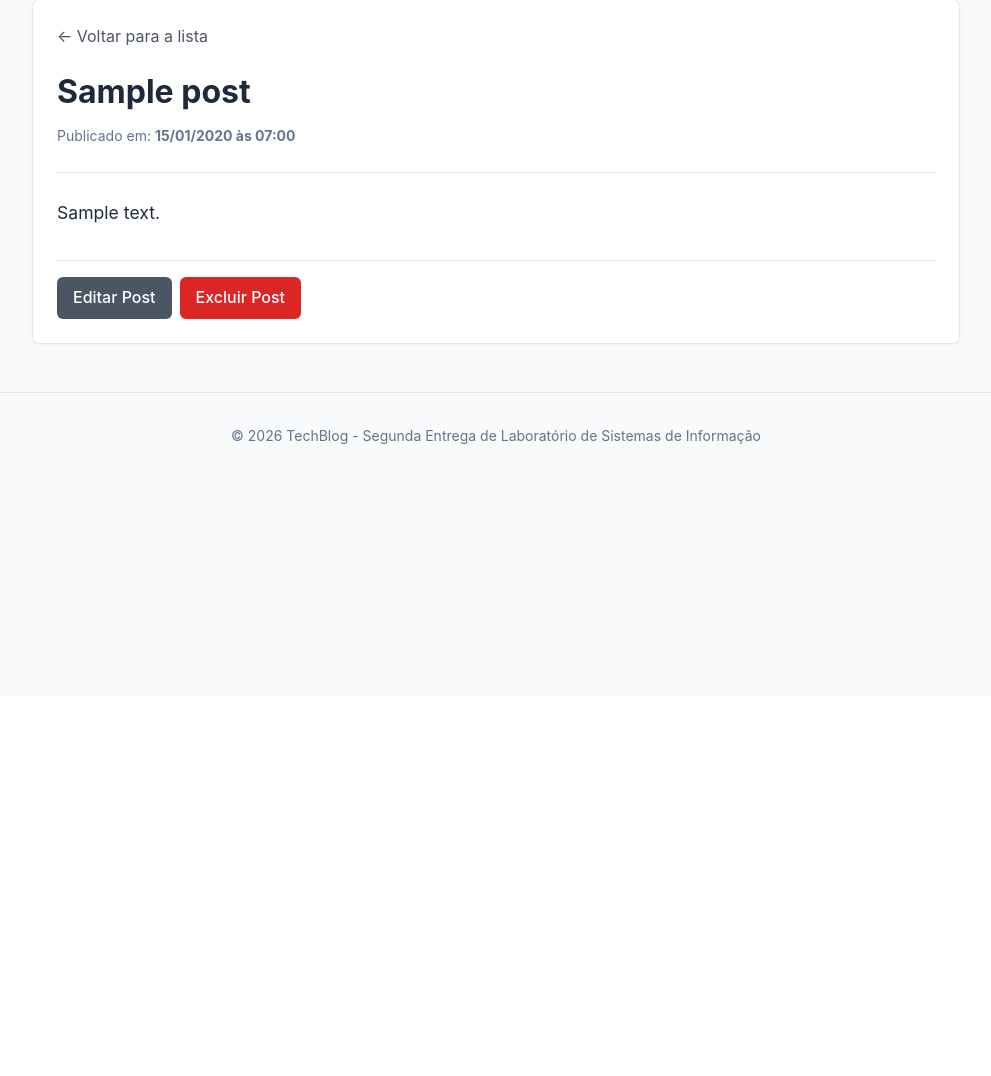
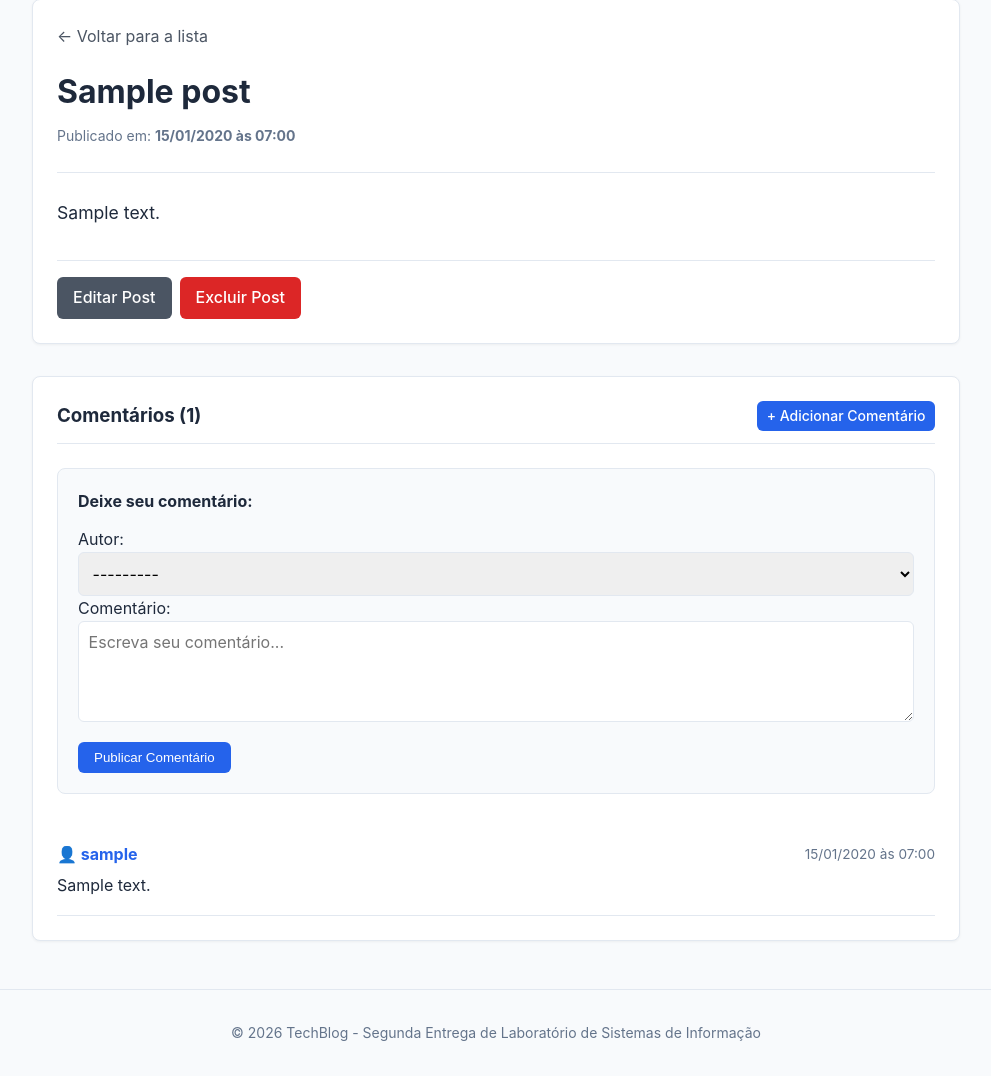
Before and after one commit to vaxco12314/pmr3304-django-blog, a Django app: page /post/1/ in a window 1280 px wide. Shown: the part 104-1180 px from the top of the page, without its empty margins (144-1135 px from the left). Before the commit the page ends 548 px from the top, so only its background shows below. Run offline with Django 5.2, Linux system fonts and the light colour scheme; tables that the repository leaves empty hold one stand-in row (values such as "Sample post").

Commit message:
Parte 2: Implementando sistema de comentarios nos posts

```diff
--- a/blog/forms.py
+++ b/blog/forms.py
@@ -1,5 +1,5 @@
 from django import forms
-from .models import Post
+from .models import Post, Comment
 
 class PostForm(forms.ModelForm):
     class Meta:
@@ -9,3 +9,17 @@ class PostForm(forms.ModelForm):
             'title': forms.TextInput(attrs={'class': 'form-control', 'placeholder': 'Digite o título do post'}),
             'content': forms.Textarea(attrs={'class': 'form-control', 'rows': 10, 'placeholder': 'Digite o conteúdo ou tags HTML'}),
         }
+
+
+class CommentForm(forms.ModelForm):
+    class Meta:
+        model = Comment
+        fields = ['author', 'text']
+        labels = {
+            'author': 'Autor',
+            'text': 'Comentário',
+        }
+        widgets = {
+            'author': forms.Select(attrs={'class': 'form-control'}),
+            'text': forms.Textarea(attrs={'class': 'form-control', 'rows': 4, 'placeholder': 'Escreva seu comentário...'}),
+        }
--- a/blog/models.py
+++ b/blog/models.py
@@ -1,3 +1,4 @@
+from django.conf import settings
 from django.db import models
 from django.urls import reverse
 
@@ -16,3 +17,18 @@ class Post(models.Model):
 
     def get_absolute_url(self):
         return reverse('post_detail', kwargs={'pk': self.pk})
+
+
+class Comment(models.Model):
+    post = models.ForeignKey(Post, on_delete=models.CASCADE, related_name='comments', verbose_name="Post")
+    author = models.ForeignKey(settings.AUTH_USER_MODEL, on_delete=models.CASCADE, verbose_name="Autor")
+    text = models.TextField(verbose_name="Comentário")
+    created_at = models.DateTimeField(auto_now_add=True, verbose_name="Data de Postagem")
+
+    class Meta:
+        ordering = ['-created_at']
+        verbose_name = "Comentário"
+        verbose_name_plural = "Comentários"
+
+    def __str__(self):
+        return f"Comentário de {self.author} em '{self.post}'"
--- a/blog/urls.py
+++ b/blog/urls.py
@@ -7,4 +7,5 @@ urlpatterns = [
     path('post/new/', views.PostCreateView.as_view(), name='post_create'),
     path('post/<int:pk>/edit/', views.PostUpdateView.as_view(), name='post_update'),
     path('post/<int:pk>/delete/', views.PostDeleteView.as_view(), name='post_delete'),
+    path('post/<int:pk>/comment/', views.comment_create, name='comment_create'),
 ]
--- a/blog/views.py
+++ b/blog/views.py
@@ -1,10 +1,11 @@
+from django.shortcuts import render, redirect, get_object_or_404
 from django.urls import reverse_lazy
 from django.views.generic import ListView, DetailView, CreateView, UpdateView, DeleteView
-from .models import Post
-from .forms import PostForm
+from .models import Post, Comment
+from .forms import PostForm, CommentForm
 
 # ==========================================
-# VERSÃO 3: Class-Based Views Genéricas
+# PARTE 2: Views com Sistema de Comentários
 # ==========================================
 
 class PostListView(ListView):
@@ -16,6 +17,11 @@ class PostDetailView(DetailView):
     model = Post
     template_name = 'blog/post_detail.html'
     context_object_name = 'post'
+
+    def get_context_data(self, **kwargs):
+        context = super().get_context_data(**kwargs)
+        context['comment_form'] = CommentForm()
+        return context
 
 class PostCreateView(CreateView):
     model = Post
@@ -32,3 +38,16 @@ class PostDeleteView(DeleteView):
     template_name = 'blog/post_confirm_delete.html'
     context_object_name = 'post'
     success_url = reverse_lazy('post_list')
+
+def comment_create(request, pk):
+    post = get_object_or_404(Post, pk=pk)
+    if request.method == 'POST':
+        form = CommentForm(request.POST)
+        if form.is_valid():
+            comment = form.save(commit=False)
+            comment.post = post
+            comment.save()
+            return redirect('post_detail', pk=post.pk)
+    else:
+        form = CommentForm()
+    return render(request, 'blog/comment_form.html', {'form': form, 'post': post})
--- a/templates/blog/post_detail.html
+++ b/templates/blog/post_detail.html
@@ -24,8 +24,36 @@
     </div>
 </article>
 
-{# Seção de comentários será adicionada na Parte 2 #}
-{% block comments_section %}
+{# Seção de Comentários #}
+<section class="card" style="margin-top: 2rem;">
+    <div style="display: flex; justify-content: space-between; align-items: center; margin-bottom: 1.5rem; border-bottom: 1px solid var(--border); padding-bottom: 0.75rem;">
+        <h3>Comentários ({{ post.comments.count }})</h3>
+        <a href="{% url 'comment_create' post.pk %}" class="btn btn-primary btn-sm">+ Adicionar Comentário</a>
+    </div>
+
+    {# Formulário direto na página individual do post #}
+    <div style="background-color: var(--bg); padding: 1.25rem; border-radius: 8px; margin-bottom: 2rem; border: 1px solid var(--border);">
+        <h4 style="margin-bottom: 0.75rem;">Deixe seu comentário:</h4>
+        <form method="POST" action="{% url 'comment_create' post.pk %}">
+            {% csrf_token %}
+            {{ comment_form.as_p }}
+            <button type="submit" class="btn btn-primary" style="margin-top: 0.75rem;">Publicar Comentário</button>
+        </form>
+    </div>
+
+    {# Lista de comentários ordenados do mais recente primeiro #}
+    {% for comment in post.comments.all %}
+        <div style="border-bottom: 1px solid var(--border); padding: 1rem 0;">
+            <div style="display: flex; justify-content: space-between; align-items: center; margin-bottom: 0.35rem;">
+                <strong style="color: var(--primary);">👤 {{ comment.author.username }}</strong>
+                <span style="color: var(--text-muted); font-size: 0.85rem;">{{ comment.created_at|date:"d/m/Y \à\s H:i" }}</span>
+            </div>
+            <p style="white-space: pre-line; margin-top: 0.25rem;">{{ comment.text }}</p>
+        </div>
+    {% empty %}
+        <p style="color: var(--text-muted); font-style: italic; text-align: center; padding: 1.5rem 0;">
+            Nenhum comentário ainda. Seja o primeiro a comentar!
+        </p>
+    {% endfor %}
+</section>
 {% endblock %}
-
-{% endblock %}
```
Also changed, not shown: blog/admin.py (+7 -1 lines), relatorio_docs/views_comments.py (added, +50 -0 lines), templates/blog/comment_form.html (added, +26 -0 lines), blog/migrations/0002_comment.py (added).
